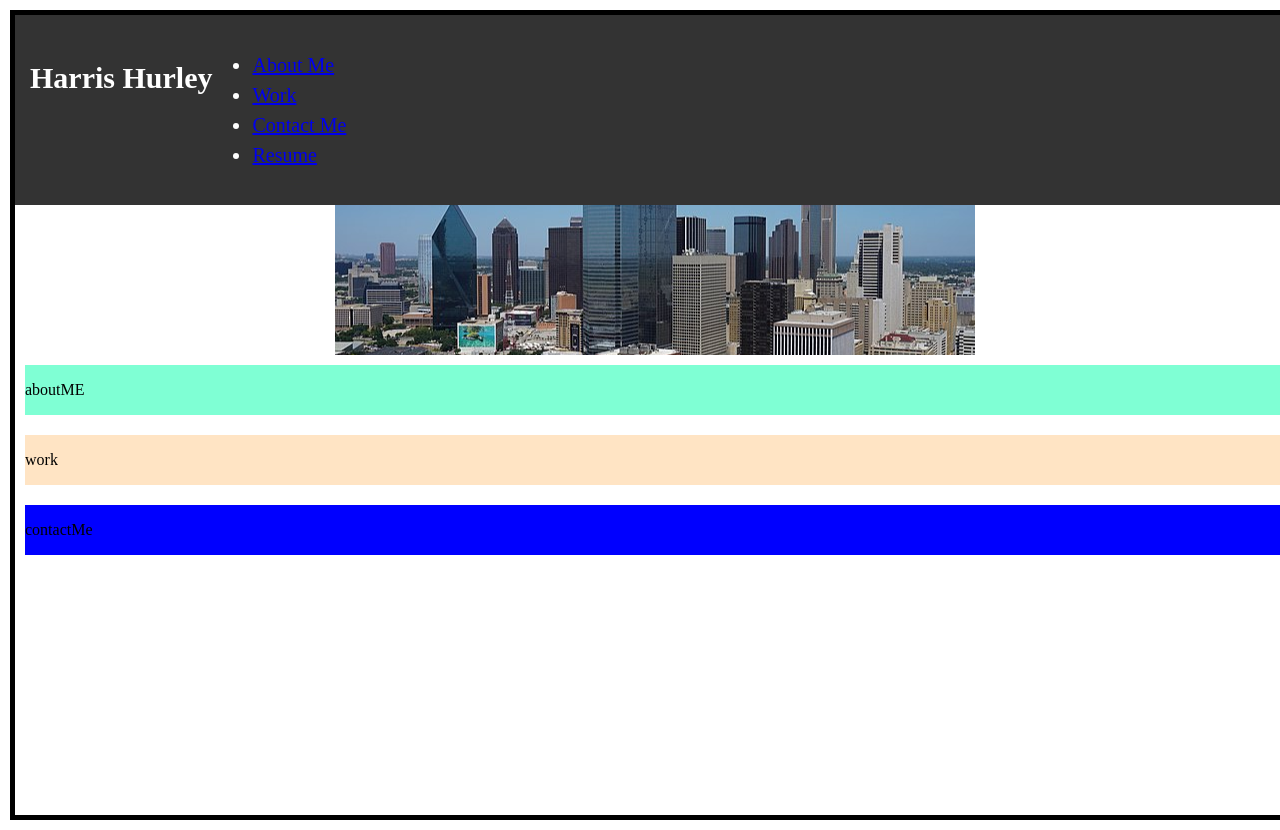
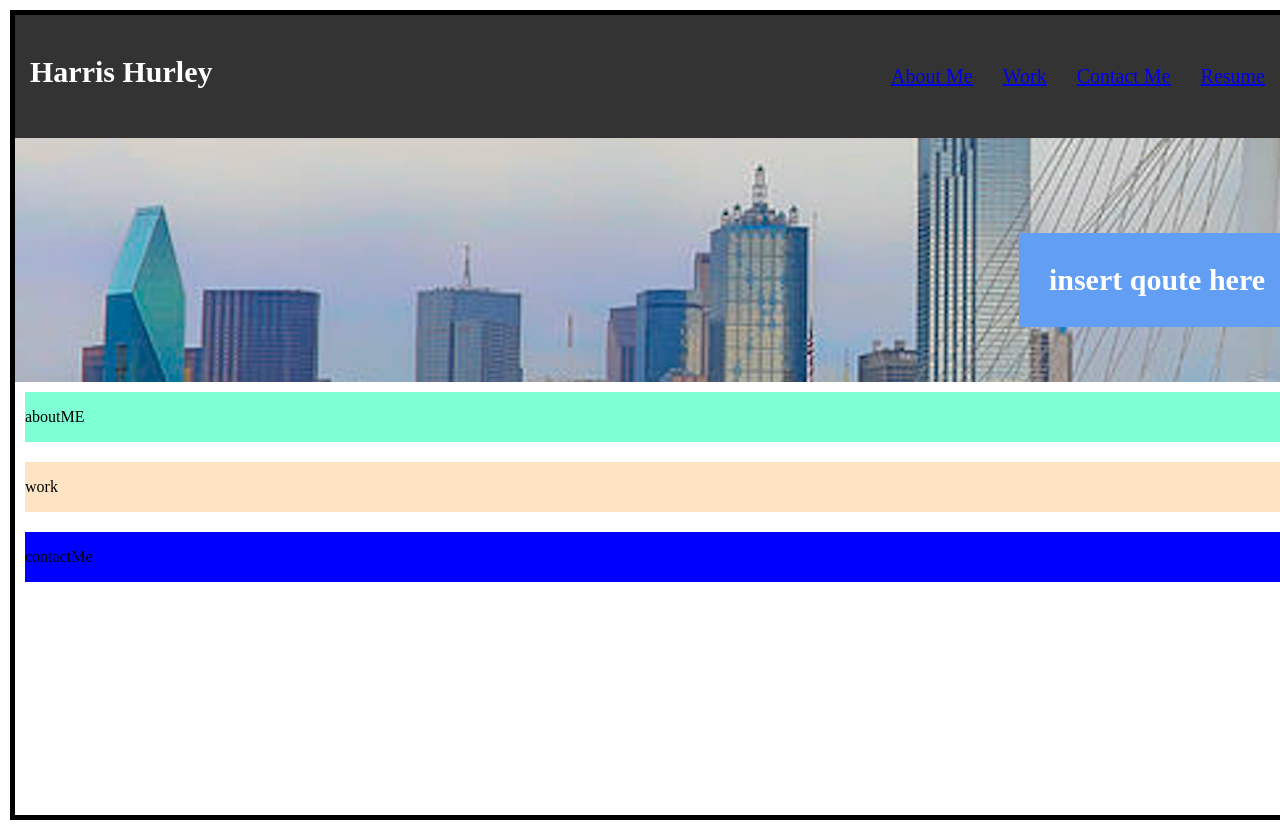
Before and after one commit to harrismhurley/Employment-Portfolio, a plain HTML site: page index.html in a window 1280 px wide. Drawn offline with Linux system fonts and the light colour scheme.

Commit message:
added background img formatting

```diff
--- a/Assets/style.css
+++ b/Assets/style.css
@@ -13,23 +13,36 @@ body {
     color: #fff;
     padding: 15px;
     font-size: 20px;
-    line-height: 1.5;
     display: flex;
+    justify-content: space-between;
+}
+.nav ul {
+    display: flex;
+}
+
+.nav li {
+    padding: 15px;
+    list-style: none;
+    flex-direction: row;
 }
 
 
 /* Image Header */
 #imgHeader{
-    background-image: url(./Images/BackgroundHeaderImage.jpeg);
-
+    background-image: url(./Images/BackgroundDallas.png);
     background-repeat: no-repeat;
     background-position: center;
-    background-size: fill;
+    background-size:cover;
     padding-top: 70px;
     padding-bottom: 30px;
+    display: flex;
+    justify-content: flex-end;
 }
-#imgHeader p{
+#imgHeader h2{
     color: white;
+    font-size: 30px;
+    padding: 30px;
+    background-color: #639ef5;
 }
 
 /* About Me */
--- a/index.html
+++ b/index.html
@@ -23,7 +23,7 @@
 
     <!-- Image Header -->
     <div id="imgHeader">
-        <p>imgHeader</p>
+        <h2>insert qoute here</h2>
     </div>
     <!-- About Me -->
     <div id="aboutMe">
```
Also changed, not shown: Assets/Images/BackgroundDallas.png (added), Assets/Images/BackgroundHeaderImage.jpeg (deleted), Assets/Images/dallas-skyline-with-the-margaret-hunt-hill-bridge-texas-cityscape-jason-politte.jpg (deleted), 1 other file.
